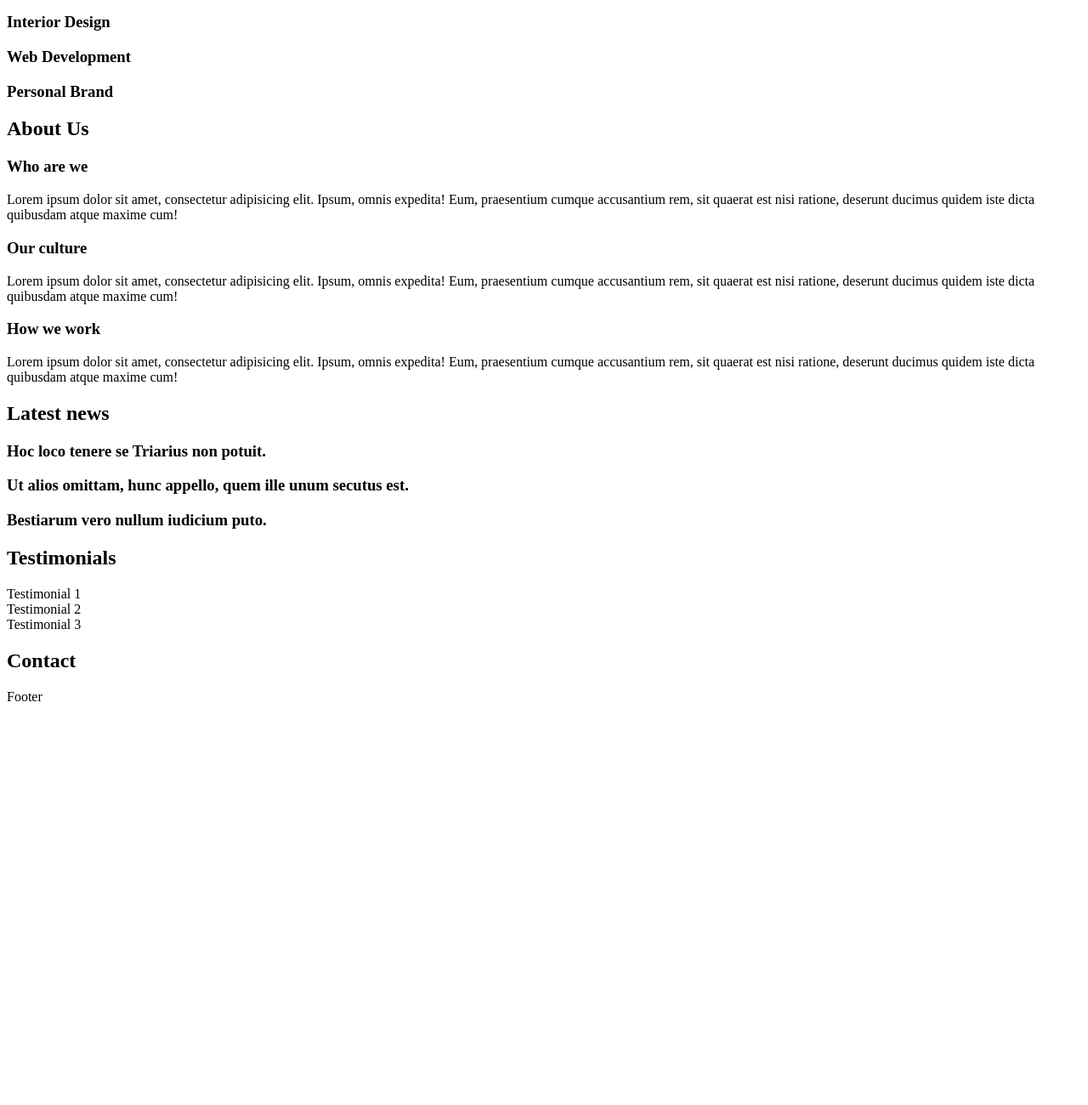
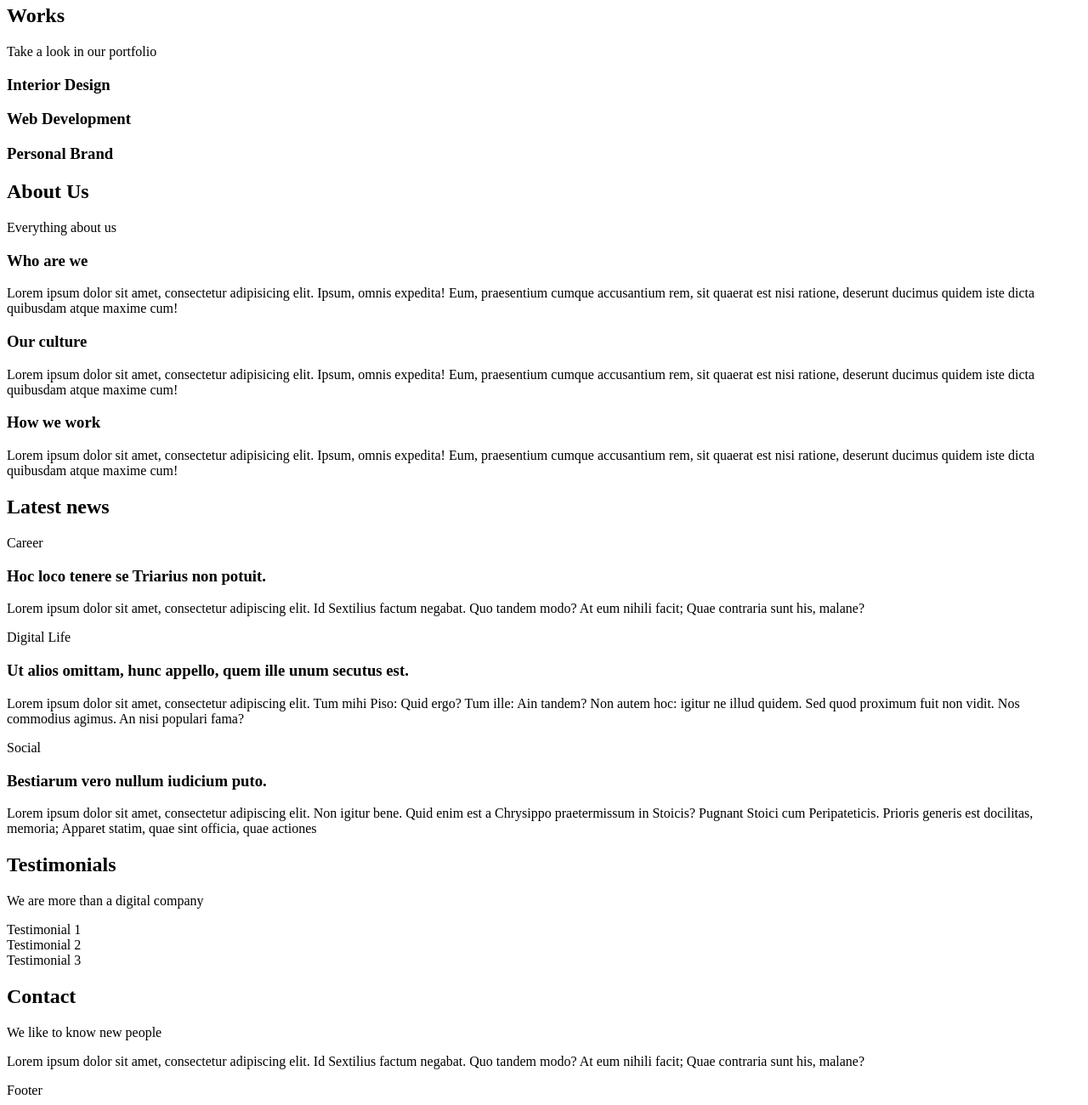
Before and after one commit to JhanKing/holbertonschool-web_front_end, a plain HTML site: page 0x00-html_advanced/12-index.html in a window 1280 px wide. Shown: the part 451-1751 px from the top of the page at 85% size. Before the commit the page ends 1288 px from the top, so only its background shows below. Drawn offline with Linux system fonts and the light colour scheme.

Commit message:
added paragraph tags into about us sections

```diff
--- a/0x00-html_advanced/12-index.html
+++ b/0x00-html_advanced/12-index.html
@@ -19,6 +19,7 @@
             </section>
             <section>
                 <h2>Services</h2>
+                    <p>We work with you</p>
                 <h3>Design & Concept</h3>
                 <h3>Digital Strategy</h3>
                 <h3>Content Strategy</h3>
@@ -28,6 +29,7 @@
             </section>
             <section>
                 <h2>Works</h2>
+                    <p>Take a look in our portfolio</p>
                 <article>
                     <h3>Interior Design</h3>
                 </article>
@@ -40,6 +42,7 @@
             </section>
             <section>
                 <h2>About Us</h2>
+                    <p>Everything about us</p>
                 <h3>Who are we</h3>
                     <p>Lorem ipsum dolor sit amet, consectetur adipisicing elit. Ipsum, omnis expedita! Eum, praesentium cumque accusantium rem, sit quaerat est nisi ratione, deserunt ducimus quidem iste dicta quibusdam atque maxime cum!</p>
                 <h3>Our culture</h3>
@@ -50,23 +53,32 @@
             <section>
                 <h2>Latest news</h2>
                 <article>
+                    <p>Career</p>
                     <h3>Hoc loco tenere se Triarius non potuit.</h3>
+                    <p>Lorem ipsum dolor sit amet, consectetur adipiscing elit. Id Sextilius factum negabat. Quo tandem modo? At eum nihili facit; Quae contraria sunt his, malane?</p>
                 </article>
                 <article>
+                    <p>Digital Life</p>
                     <h3>Ut alios omittam, hunc appello, quem ille unum secutus est.</h3>
+                    <p>Lorem ipsum dolor sit amet, consectetur adipiscing elit. Tum mihi Piso: Quid ergo? Tum ille: Ain tandem? Non autem hoc: igitur ne illud quidem. Sed quod proximum fuit non vidit. Nos commodius agimus. An nisi populari fama?</p>
                 </article>
                 <article>
+                    <p>Social</p>
                     <h3>Bestiarum vero nullum iudicium puto.</h3>
+                    <p>Lorem ipsum dolor sit amet, consectetur adipiscing elit. Non igitur bene. Quid enim est a Chrysippo praetermissum in Stoicis? Pugnant Stoici cum Peripateticis. Prioris generis est docilitas, memoria; Apparet statim, quae sint officia, quae actiones</p>
                 </article>
             </section>
             <section>
                 <h2>Testimonials</h2>
+                <p>We are more than a digital company</p>
                 <article>Testimonial 1</article>
                 <article>Testimonial 2</article>
                 <article>Testimonial 3</article>
             </section>
             <section>
                 <h2>Contact</h2>
+                    <p>We like to know new people</p>
+                    <p>Lorem ipsum dolor sit amet, consectetur adipiscing elit. Id Sextilius factum negabat. Quo tandem modo? At eum nihili facit; Quae contraria sunt his, malane?</p>
             </section>
         </main>
         <footer>Footer</footer>
```
